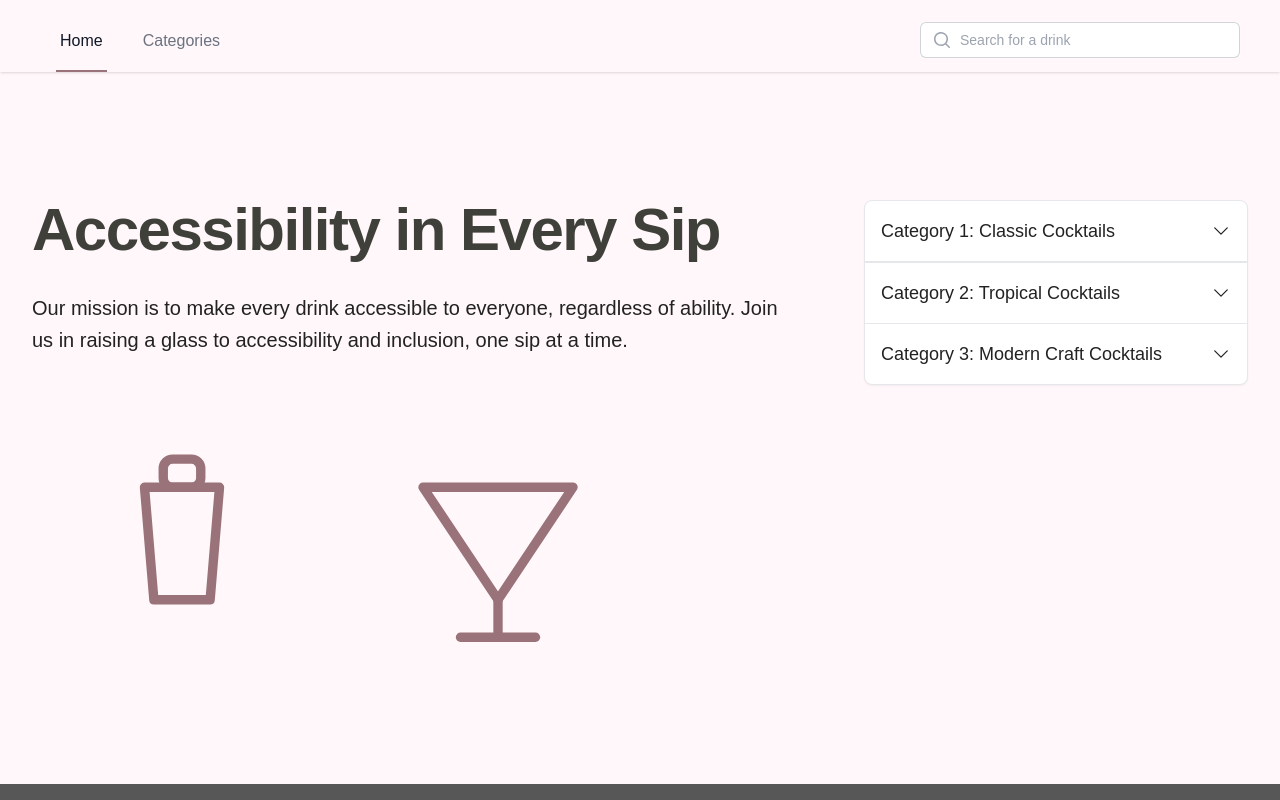
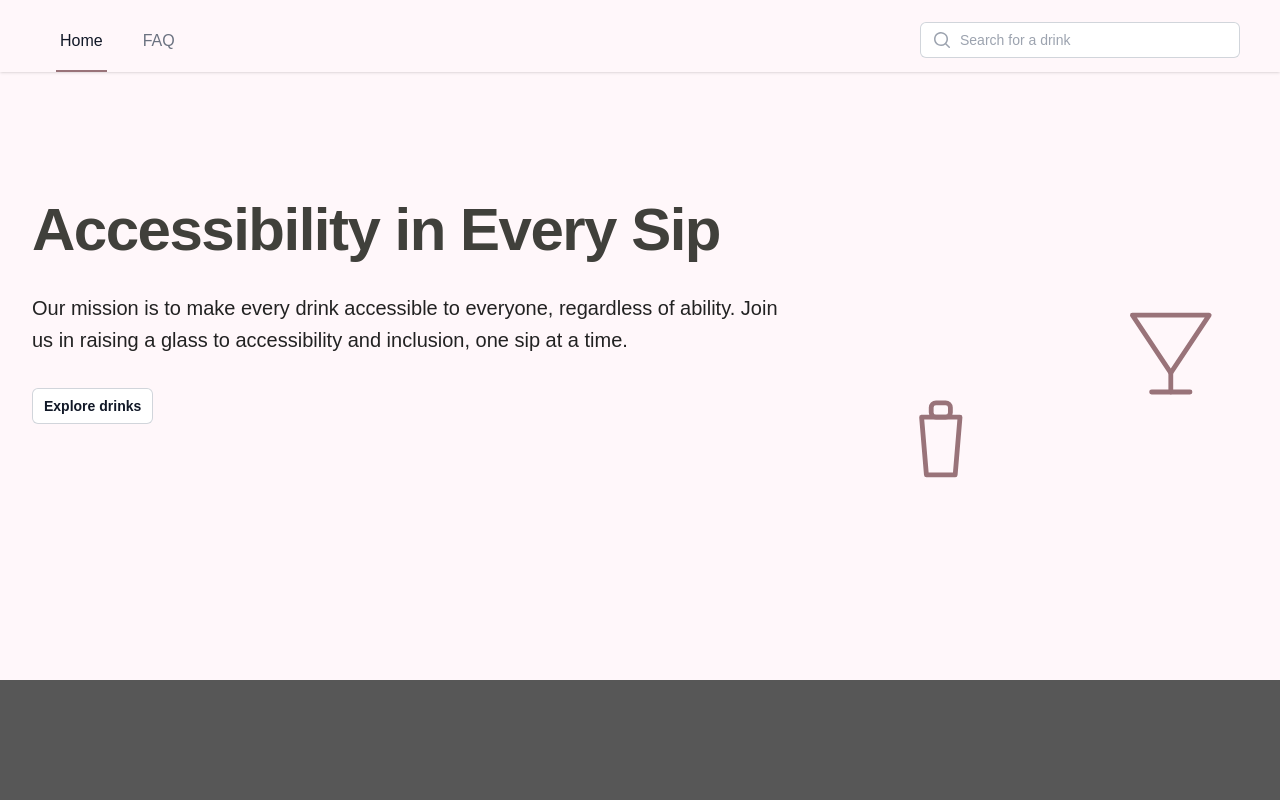
Before and after one commit to andreroxhage/accessible-drinks, a Next.js app: page / in a window 1280 px wide. Shown: the top 800 px of the page. Built offline with nearby package versions, Linux system fonts and the light colour scheme.

Commit message:
Categories replaced w FAQ page. home page cta button and icon layout fix

```diff
--- a/src/app/categories/page.tsx
+++ /dev/null
@@ -1,67 +0,0 @@
-import React from 'react';
-import Accordion from '../components/CategoriesAccordion';
-
-export default function Categories() {
-  return (
-    <>
-      <main
-        id="main-content"
-        className="container mx-auto grid grid-cols-1 lg:grid-cols-12 justify-between items-start gap-8 px-6 py-16 sm:py-24 lg:px-8 lg:py-32"
-      >
-        {/* Page Header Section */}
-        <div className="flex flex-col items-start justify-start  lg:col-span-8">
-          {/* Page Header Section */}
-          <div className="mb-12 md:mb-16 flex flex-col sm:flex-row sm:items-center gap-6">
-            <div>
-              <h1 className="text-4xl text-header sm:text-5xl lg:text-6xl font-semibold tracking-tight mb-4 sm:mb-8">
-                Cocktail Categories
-              </h1>
-
-              <p className="text-xl max-w-3xl text-body">
-                Explore our comprehensive guide to cocktail categories. Each
-                section details the characteristics, popular examples, and
-                unique features of different cocktail styles.
-              </p>
-            </div>
-
-            <div>
-              <svg
-                xmlns="http://www.w3.org/2000/svg"
-                className="w-16 h-16 sm:w-20 sm:h-20 md:w-24 md:h-24 text-secondary-pink-darker"
-                viewBox="0 0 64 64"
-                fill="none"
-                stroke="currentColor"
-                strokeWidth="2"
-                strokeLinecap="round"
-                strokeLinejoin="round"
-              >
-                <path d="M16 16 L32 40 L48 16 Z" />
-                <line x1="32" y1="40" x2="32" y2="56" />
-                <line x1="24" y1="56" x2="40" y2="56" />
-              </svg>
-            </div>
-          </div>
-          <section aria-labelledby="intro-heading">
-            <h2
-              id="intro-heading"
-              className="text-2xl font-semibold mb-4 text-header"
-            >
-              Understanding Cocktail Classifications
-            </h2>
-            <p className="text-body text-lg mb-8 max-w-3xl">
-              Cocktails are categorized based on their preparation methods,
-              primary ingredients, and historical origins. Understanding these
-              categories helps in appreciating the craft and selecting drinks
-              that match your preferences.
-            </p>
-          </section>
-        </div>
-
-        {/* Accordion Section - 1/3 width (4 columns) */}
-        <div className="w-full max-w-2xl lg:max-w-none lg:col-span-4">
-          <Accordion />
-        </div>
-      </main>
-    </>
-  );
-}
--- a/src/app/components/FAQAccordion.tsx
+++ b/src/app/components/FAQAccordion.tsx
@@ -265,9 +265,6 @@ const FAQAccordion: React.FC = () => {
       aria-labelledby="faq-heading"
       aria-live="polite"
     >
-      <h2 id="faq-heading" className="text-lg font-semibold">
-        Frequently Asked Questions
-      </h2>
       <div className="sr-only" role="note">
         Use arrow keys to navigate between questions. Use Control + Page Up/Down
         to navigate between categories. Press Enter or Space to expand/collapse
--- a/src/app/components/Footer.tsx
+++ b/src/app/components/Footer.tsx
@@ -3,7 +3,7 @@ import Image from 'next/image';
 const navigation = {
   solutions: [
     { name: 'Home', href: '/' },
-    { name: 'Categories', href: '/categories' },
+    { name: 'FAQ', href: '/faq' },
   ],
 };
 
--- a/src/app/components/NavBar.tsx
+++ b/src/app/components/NavBar.tsx
@@ -11,7 +11,7 @@ import { useState } from 'react';
 
 const navItems = [
   { label: 'Home', href: '/', current: true },
-  { label: 'Categories', href: '/categories', current: false },
+  { label: 'FAQ', href: '/faq', current: false },
 ];
 
 export default function ResponsiveHeader() {
--- a/src/app/components/SingleDrink.tsx
+++ b/src/app/components/SingleDrink.tsx
@@ -225,11 +225,6 @@ export default function SingleDrink({ drink }: { drink: Drink }) {
       <aside className="mt-12" aria-labelledby="recent-drinks-heading">
         <RecentDrinksRow />
       </aside>
-
-      {/* FAQ Section */}
-      <aside className="mt-12" aria-labelledby="faq-heading">
-        <FAQAccordion />
-      </aside>
     </main>
   );
 }
--- /dev/null
+++ b/src/app/faq/page.tsx
@@ -0,0 +1,54 @@
+import React from 'react';
+import Accordion from '../components/CategoriesAccordion';
+import FAQAccordion from '../components/FAQAccordion';
+
+export default function Categories() {
+  return (
+    <>
+      <main
+        id="main-content"
+        className="container mx-auto grid grid-cols-1 lg:grid-cols-12 justify-between items-start gap-8 px-6 py-16 sm:py-24 lg:px-8 lg:py-32"
+      >
+        {/* Page Header Section */}
+        <div className="flex flex-col items-start justify-start  lg:col-span-8">
+          {/* Page Header Section */}
+          <div className="mb-12 md:mb-16 flex flex-col sm:flex-row sm:items-center gap-6">
+            <div>
+              <h1 className="text-4xl text-header sm:text-5xl lg:text-6xl font-semibold tracking-tight mb-4 sm:mb-8">
+                Frequently Asked Questions
+              </h1>
+
+              <p className="text-xl max-w-3xl text-body">
+                Find answers to common questions about cocktails, mixology, and
+                the art of drink-making.
+              </p>
+            </div>
+
+            <div></div>
+          </div>
+        </div>
+
+        {/* Accordion Section - 1/3 width (4 columns) */}
+        <div className="lg:col-span-4 flex justify-center items-center py-8">
+            <svg
+            xmlns="http://www.w3.org/2000/svg"
+            className="w-20 h-20 sm:w-24 sm:h-24 md:w-28 md:h-28 text-secondary-pink-darker"
+            viewBox="0 0 64 64"
+            fill="none"
+            stroke="currentColor"
+            strokeWidth="2"
+            strokeLinecap="round"
+            strokeLinejoin="round"
+            >
+            <path d="M16 16 L32 40 L48 16 Z" />
+            <line x1="32" y1="40" x2="32" y2="56" />
+            <line x1="24" y1="56" x2="40" y2="56" />
+            </svg>
+        </div>
+        <div className="col-span-12">
+          <FAQAccordion />
+        </div>
+      </main>
+    </>
+  );
+}
--- a/src/app/page.tsx
+++ b/src/app/page.tsx
@@ -1,5 +1,5 @@
+import Link from 'next/link';
 import React from 'react';
-import Accordion from './components/CategoriesAccordion';
 
 export default function Home() {
   return (
@@ -25,14 +25,21 @@ export default function Home() {
             regardless of ability. Join us in raising a glass to accessibility
             and inclusion, one sip at a time.
           </p>
-          <div
-            className="flex flex-row items-end gap-4"
-            aria-label="Accessibility Icons"
+          <Link
+            href="/explore"
+            className="my-8 inline-flex items-center rounded-md bg-white px-3 py-2 text-sm font-semibold text-gray-900 ring-1 ring-inset ring-gray-300 hover:bg-gray-50 focus:outline-none focus:ring-2 focus:ring-blue-500 focus:ring-offset-2"
+            aria-label="Explore drinks"
           >
+            Explore drinks
+          </Link>
+        </div>
+
+        {/* SVG  */}
+        <div className="lg:col-span-4 relative h-24 md:h-64 my-12">
           <svg
             aria-label="Accessibility Icon: Adaptive Drinking Glass"
             xmlns="http://www.w3.org/2000/svg"
-              className="w-full max-w-prose h-auto text-secondary-pink-darker"
+            className="absolute bottom-0 left-0 w-2/5 md:w-1/2 lg:w-2/5 h-auto text-secondary-pink-darker"
             viewBox="0 0 64 64"
             fill="none"
             stroke="currentColor"
@@ -46,7 +53,7 @@ export default function Home() {
           <svg
             aria-label="Accessibility Icon: Inclusive Drink Design"
             xmlns="http://www.w3.org/2000/svg"
-              className="w-full max-w-prose h-auto text-secondary-pink-darker"
+            className="absolute top-0 right-0 w-2/5 md:w-1/2 lg:w-2/5 h-auto text-secondary-pink-darker"
             viewBox="0 0 64 64"
             fill="none"
             stroke="currentColor"
@@ -60,18 +67,6 @@ export default function Home() {
           </svg>
         </div>
       </div>
-
-        {/* Accordion Section - 1/3 width (4 columns) */}
-        <div
-          className="w-full max-w-2xl lg:max-w-none lg:col-span-4"
-          aria-labelledby="categories-section-title"
-        >
-          <h2 id="categories-section-title" className="sr-only">
-            Drink Categories
-          </h2>
-          <Accordion />
-        </div>
-      </div>
     </main>
   );
 }
```
Lines whose indentation alone changed are shown as unchanged.
